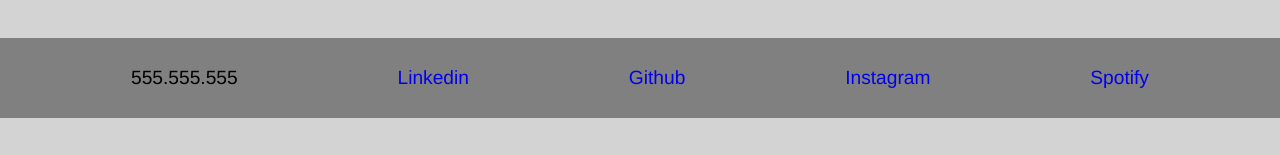
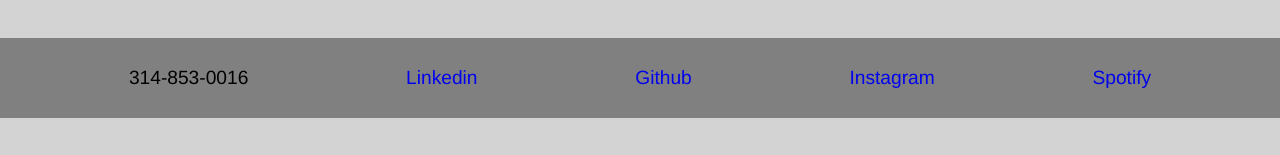
Before and after one commit to Zaphod1977/PortReactFolio, a React (Create React App) app: page / in a window 1280 px wide. Shown: the part 682-837 px from the top of the page. Built offline with nearby package versions, Linux system fonts and the light colour scheme.

Commit message:
final edits

```diff
--- a/src/components/Footer/index.js
+++ b/src/components/Footer/index.js
@@ -3,7 +3,7 @@ function Footer() {
   return (
     <footer>
         <div id="con">
-            <a>555.555.555</a>
+            <a>314-853-0016</a>
             <a href="https://www.linkedin.com/in/bobby-bridges-baa54889/">Linkedin</a>
             <a href="https://github.com/Zaphod1977/">Github</a>
             <a href="https://www.instagram.com/bobby_bridges_teg/?hl=en">Instagram</a>
```
Also changed, not shown: 1 other file (tests, documents, lock files or other folders).
